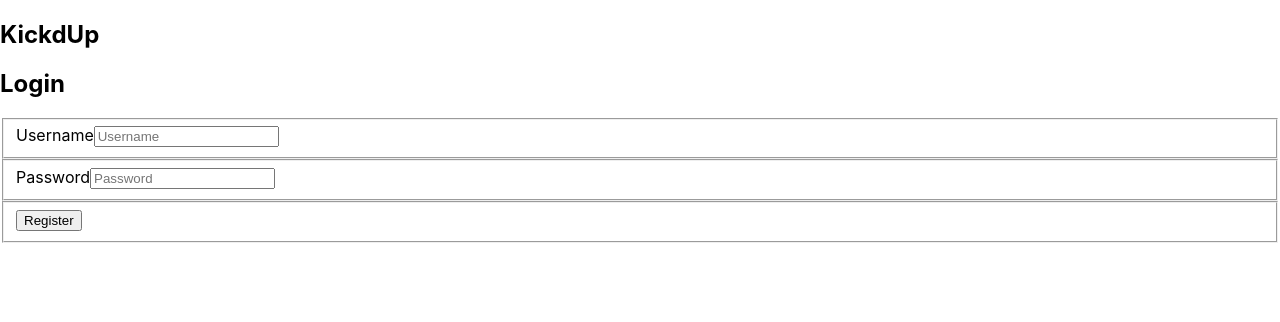
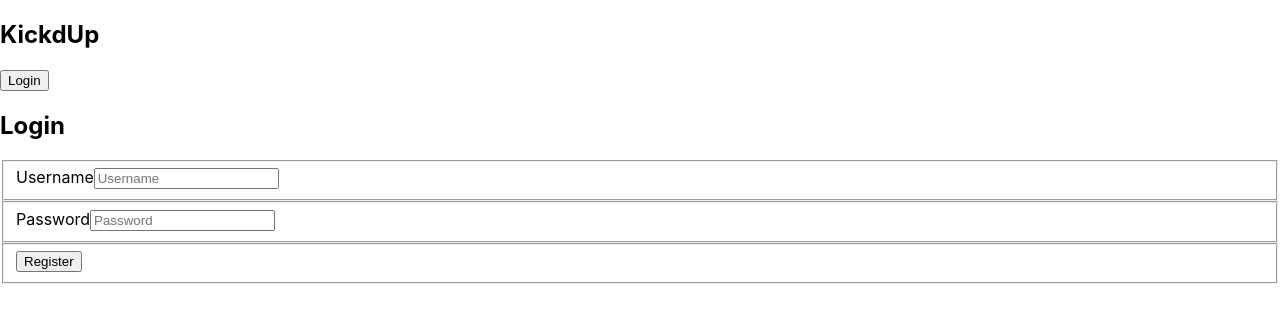
Before and after one commit to jcksnparsons/kickdUp-client, a React (Create React App) app in the folder kickdup/: page /login in a window 1280 px wide. Shown: the top 322 px of the page. Built offline with nearby package versions, Linux system fonts and the light colour scheme; no server answers.

Commit message:
navbar can now be used to navigate to login screen or to users profile, depending on if they are logged in

```diff
--- a/kickdup/src/components/nav/Navbar.js
+++ b/kickdup/src/components/nav/Navbar.js
@@ -2,10 +2,10 @@ import React, { useState, useEffect } from "react";
 import UserManager from "../../modules/UserRetrieve";
 
 const NavBar = (props) => {
-  const [currentUser, setCurrentUser] = useState(null);
+  const [currentUser, setCurrentUser] = useState(undefined);
 
   const getUser = () => {
-    UserManager.getCurrentUser().then((resp) => setCurrentUser(resp));
+    UserManager.getCurrentUser().then((resp) => setCurrentUser(resp[0]));
   };
 
   useEffect(() => {
@@ -15,13 +15,17 @@ const NavBar = (props) => {
   return (
     <header>
       <h2>KickdUp</h2>
-      {currentUser !== null ? (
-        currentUser.detail === "Invalid token." ? (
-          <button>Login</button>
-        ) : (
-          <button>YourProfile</button>
+      {currentUser !== undefined ? (
+        currentUser.detail === "Invalid token." ? null : (
+          <button
+            onClick={() => props.history.push(`/users/${currentUser.id}`)}
+          >
+            YourProfile
+          </button>
         )
-      ) : null}
+      ) : (
+        <button onClick={() => props.history.push("/login")}>Login</button>
+      )}
     </header>
   );
 };
--- a/kickdup/src/index.js
+++ b/kickdup/src/index.js
@@ -1,14 +1,14 @@
 import React from "react";
 import ReactDOM from "react-dom";
 import "./index.css";
-import NavBar from "./components/nav/Navbar"
+import NavBar from "./components/nav/Navbar";
 import * as serviceWorker from "./serviceWorker";
-import { BrowserRouter as Router } from "react-router-dom";
+import { BrowserRouter as Router, Route } from "react-router-dom";
 import BodyRouter from "./components/BodyRouter";
 
 ReactDOM.render(
   <Router>
-    <NavBar />
+    <Route render={(props) => <NavBar {...props} />} />
     <BodyRouter />
   </Router>,
   document.getElementById("root")
```
